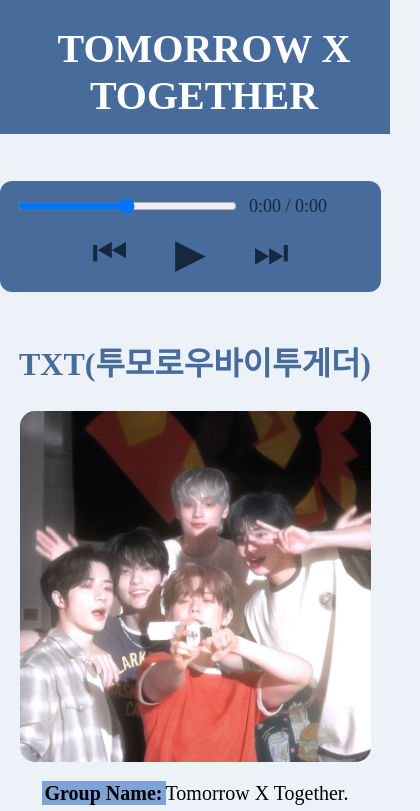
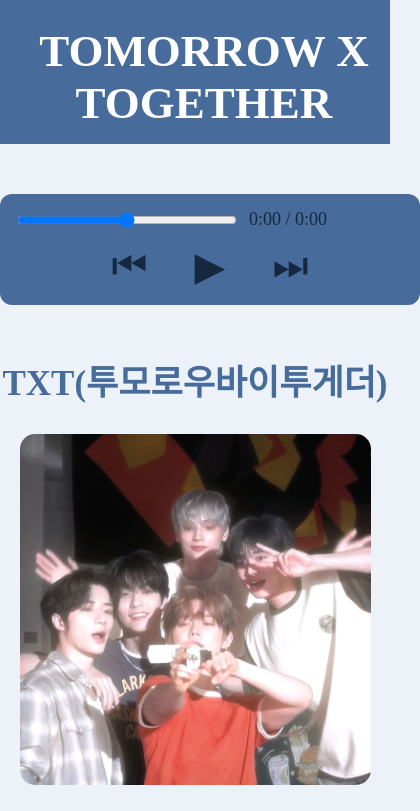
Before and after one commit to shadowshi012h-lang/Sarang-s-TXT-website, a plain HTML site: page index.html in a window 390 px wide. Shown: the top 811 px of the page, 420 px wide, since content can reach past the window. Drawn offline with Linux system fonts and the light colour scheme.

Commit message:
Update index.css

```diff
--- a/index.css
+++ b/index.css
@@ -198,27 +198,27 @@
 @media (max-width: 768px) {
 
     h1 {
-        font-size: 40px;
+        font-size: 45px;
         padding-top: 25px;
         padding-bottom: 15px;
         text-align: center;
     }
 
     h2 {
-        font-size: 32px;
+        font-size: 35px;
     }
 
     p {
-        font-size: 20px;
+        font-size: 30px;
     }
 
     .facts {
-        font-size: 20px;
+        font-size: 30px;
         line-height: 1.6;
     }
 
     .music-player {
-        width: 90%;
+        width: 100%;
         margin: 20px auto;
         padding: 15px;
     }
```
